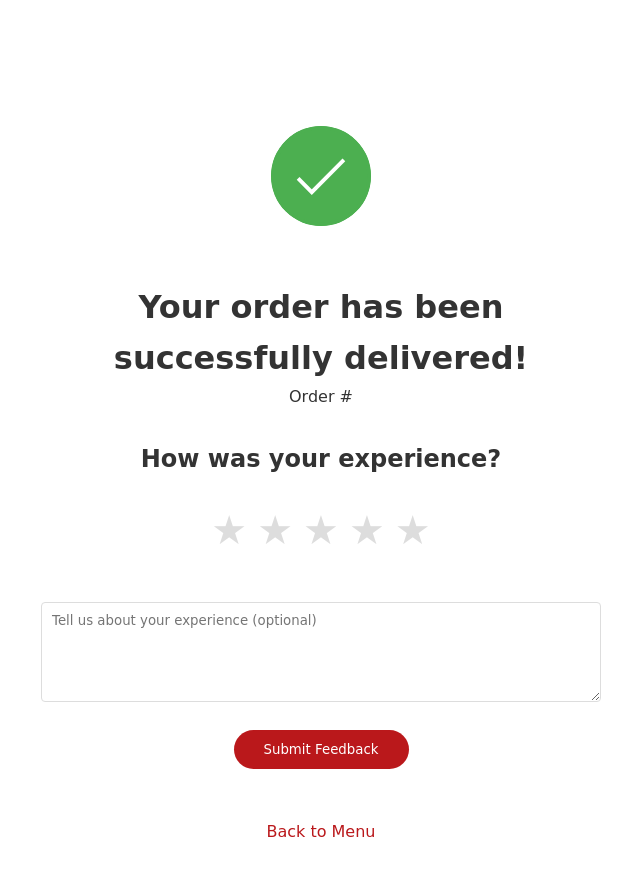
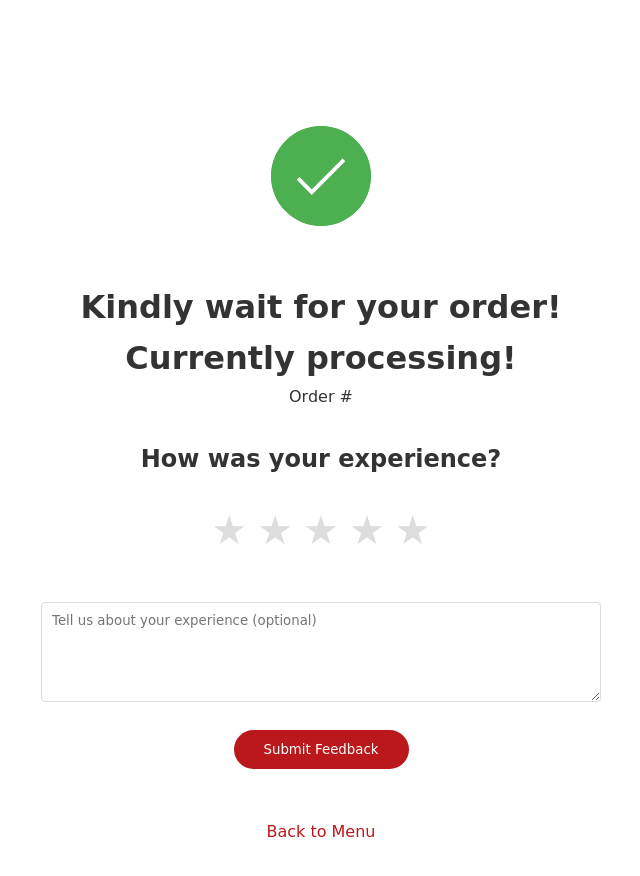
Before and after one commit to rheaanne/Meneshu, a website: page home/rate.html in a window 1280 px wide. Shown: the whole page, without its empty margins (319-959 px from the left). Drawn offline with nearby package versions, Linux system fonts and the light colour scheme; a web font is replaced by a local one.

Commit message:
Update rate.html

```diff
--- a/home/rate.html
+++ b/home/rate.html
@@ -16,7 +16,7 @@
                 <path class="checkmark-check" fill="none" d="M14.1 27.2l7.1 7.2 16.7-16.8"/>
             </svg>
         </div>
-        <h1>Your order has been successfully delivered!</h1>
+        <h1>Kindly wait for your order! <br> Currently processing!</h1>
         <p class="order-number">Order #<span id="orderNumber"></span></p>
         <div class="feedback-section">
             <h2>How was your experience?</h2>
```
